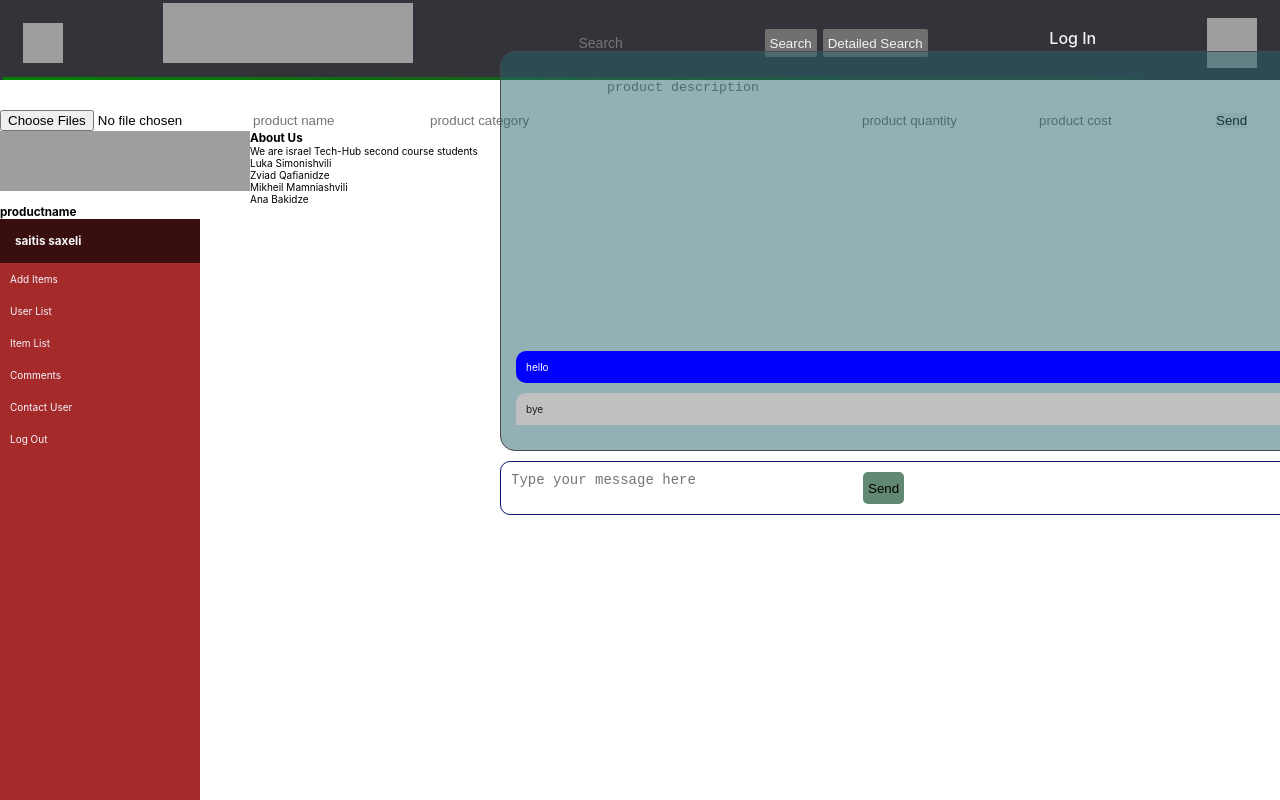
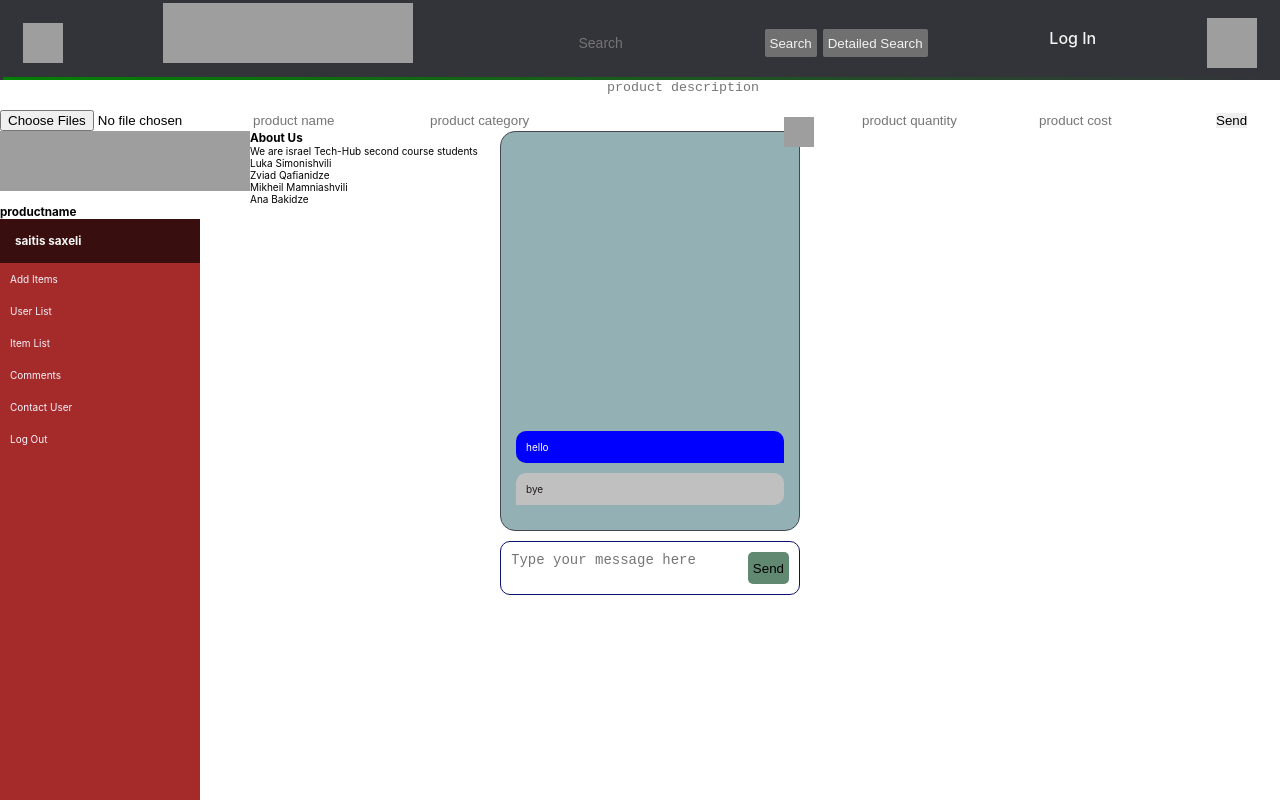
Before and after one commit to lukasimonishvili/techub-final-project, a React (Create React App) app in the folder client/: page /product/1 in a window 1280 px wide. Shown: the top 800 px of the page. Built offline with nearby package versions, Linux system fonts and the light colour scheme; grey boxes are pictures that could not be loaded.

Commit message:
creating chat.scss file finished

```diff
--- a/client/src/App.css
+++ b/client/src/App.css
@@ -222,49 +222,59 @@ input[type=number]::-webkit-outer-spin-button {
     width: calc(100% - 200px); } }
 
 .chat {
-  display: flex;
-  width: 100%;
-  height: 100vh;
-  position: fixed;
-  z-index: 100;
-  margin-top: -80px;
-  transition: 3s; }
-  .chat__rightside {
-    display: none;
-    background-color: #000000;
-    opacity: 0.3;
-    width: calc(100% - 300px);
-    height: 100vh;
-    position: fixed;
-    right: 0; }
-  .chat__container {
-    width: 300px;
-    height: 100vh;
-    background-color: #BDD358;
-    border-right: 3px solid #515153;
-    box-shadow: 0 0 150px black; }
-  .chat__header {
-    height: 80px;
-    padding: 20px;
-    font-size: 25px;
-    color: #c9cac1;
-    background-color: #343A18;
-    text-align: center;
-    border-width: 3px;
-    border-style: solid;
-    border-image: linear-gradient(to left, green, rgba(0, 0, 0, 0)) 0 1 100% 0; }
-  .chat__productitem {
+  margin-left: 500px;
+  position: absolute;
+  width: 300px;
+  height: 500px; }
+  .chat__body {
+    border-radius: 15px;
+    width: 100%;
+    height: 400px;
+    background: rgba(40, 101, 109, 0.5);
     padding: 15px;
-    font-size: 15px;
-    font-weight: 700;
-    color: #504545;
-    text-align: center; }
-    .chat__productitem:hover {
-      cursor: pointer;
-      background-color: #cbd2ae; }
-
-@media (max-width: 885px) {
-  .sidebar__container {
-    width: 200px; }
-  .sidebar__rightside {
-    width: calc(100% - 200px); } }
+    justify-content: flex-end;
+    align-items: flex-end;
+    margin-bottom: 10px;
+    border: 1px solid #474750; }
+  .chat__input {
+    border: 1px solid #0a116e;
+    border-radius: 10px;
+    padding: 10px;
+    background-color: rgba(255, 255, 255, 0.5); }
+  .chat__body__container--admin {
+    width: 100%;
+    margin-bottom: 10px; }
+  .chat__body__container--user {
+    width: 100%;
+    margin-bottom: 10px; }
+  .chat__body__message--user {
+    border-radius: 10px 10px 0 10px;
+    width: 100%;
+    padding: 10px;
+    background-color: blue;
+    color: #ffff; }
+  .chat__body__message--admin {
+    width: 100%;
+    padding: 10px;
+    background-color: silver;
+    border-radius: 10px 10px 10px 0;
+    color: #221c1c; }
+  .chat__close {
+    position: absolute;
+    right: -14px;
+    top: -14px; }
+  .chat__close img {
+    width: 30px;
+    height: 30px; }
+  .chat__input__text {
+    border-radius: 5px 0 0 5px;
+    border-right: 0;
+    border: none;
+    background-color: rgba(255, 255, 255, 0);
+    color: #0a3a3a;
+    font-size: 14px; }
+  .chat__input__send {
+    border-radius: 5px;
+    border: none;
+    background: #618871;
+    padding: 5px; }
--- a/client/src/scss/components/_chat.scss
+++ b/client/src/scss/components/_chat.scss
@@ -1,3 +1,5 @@
+// responsive დასაწერია !
+
 .chat {
     margin-left: 500px;
     position: absolute;
@@ -14,42 +16,58 @@
         margin-bottom: 10px;
         border: 1px solid rgb(71, 71, 80);
     }
-    // display: flex;
-    // width: 100%;
-    // height: 100vh;
-    // position: fixed;
-    // z-index: 100;
-    // margin-top: -80px;
-    // transition: 3s;
-    // &__rightside{
-    //     display: none;
-    //     background-color: #000000;
-    //     opacity: 0.3;
-    //     width: calc(100% - 300px);
-    //     height: 100vh;
-    //     position: fixed;
+    &__input{
+        border: 1px solid rgb(10, 17, 110);
+        border-radius: 10px;
+        padding: 10px;
+        background-color: rgba(255, 255, 255, 0.5);
+    }
+    &__body__container--admin{
+        width: 100%;
+        margin-bottom: 10px;
+    }
+    &__body__container--user{
+        width: 100%;
+        margin-bottom: 10px;
+    }
+    &__body__message--user{
+        border-radius: 10px 10px 0 10px;
+        width: 100%;
+        padding: 10px;
+        background-color: blue;
+        color: #ffff;
+    }
+    &__body__message--admin{
+        width: 100%;
+        padding: 10px;
+        background-color: silver;
+        border-radius: 10px 10px 10px 0;
+        color: #221c1c;
+    }
+    &__close{
+        position: absolute;
+        right: -14px;
+        top: -14px;
 
-    //     right: 0;
-    // }
-    // &__productitem{
-    //     padding: 15px;
-    //     font-size: 15px;
-    //     font-weight: 700;
-    //     color: rgb(80, 69, 69);
-    //     text-align: center;
-        // &:hover{
-        //     cursor: pointer;
-        //     background-color: #cbd2ae;
-        // }
-    // }
+    }
+    &__close img{
+        width: 30px;
+        height: 30px;
+    }
+    &__input__text{
+        border-radius: 5px 0 0 5px;
+        border-right: 0;
+        border: none;
+        background-color: rgba(255, 255, 255, 0);
+        color: rgb(10, 58, 58);
+        font-size: 14px;
+    }
+    &__input__send {
+        border-radius: 5px;
+        border: none;
+        background: rgb(97, 136, 113);
+        padding: 5px;
+    }
 }
-// @media (max-width: 885px) {
-//     .sidebar{
-//         &__container{
-//             width: 200px;
-//         }
-//         &__rightside{
-//             width: calc(100% - 200px);
-//         }
-//     }
-}
+
+// responsive დასაწერია !
```
